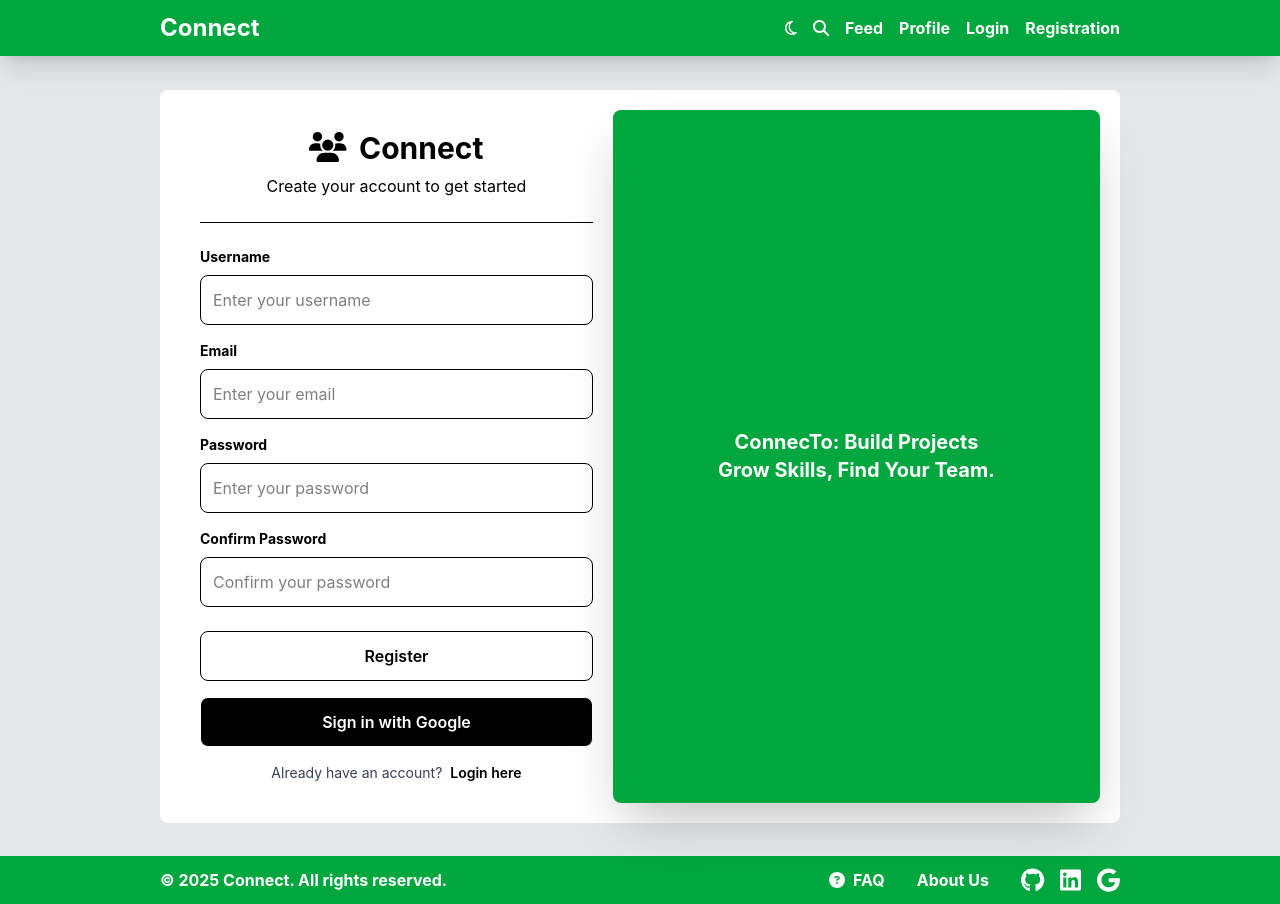
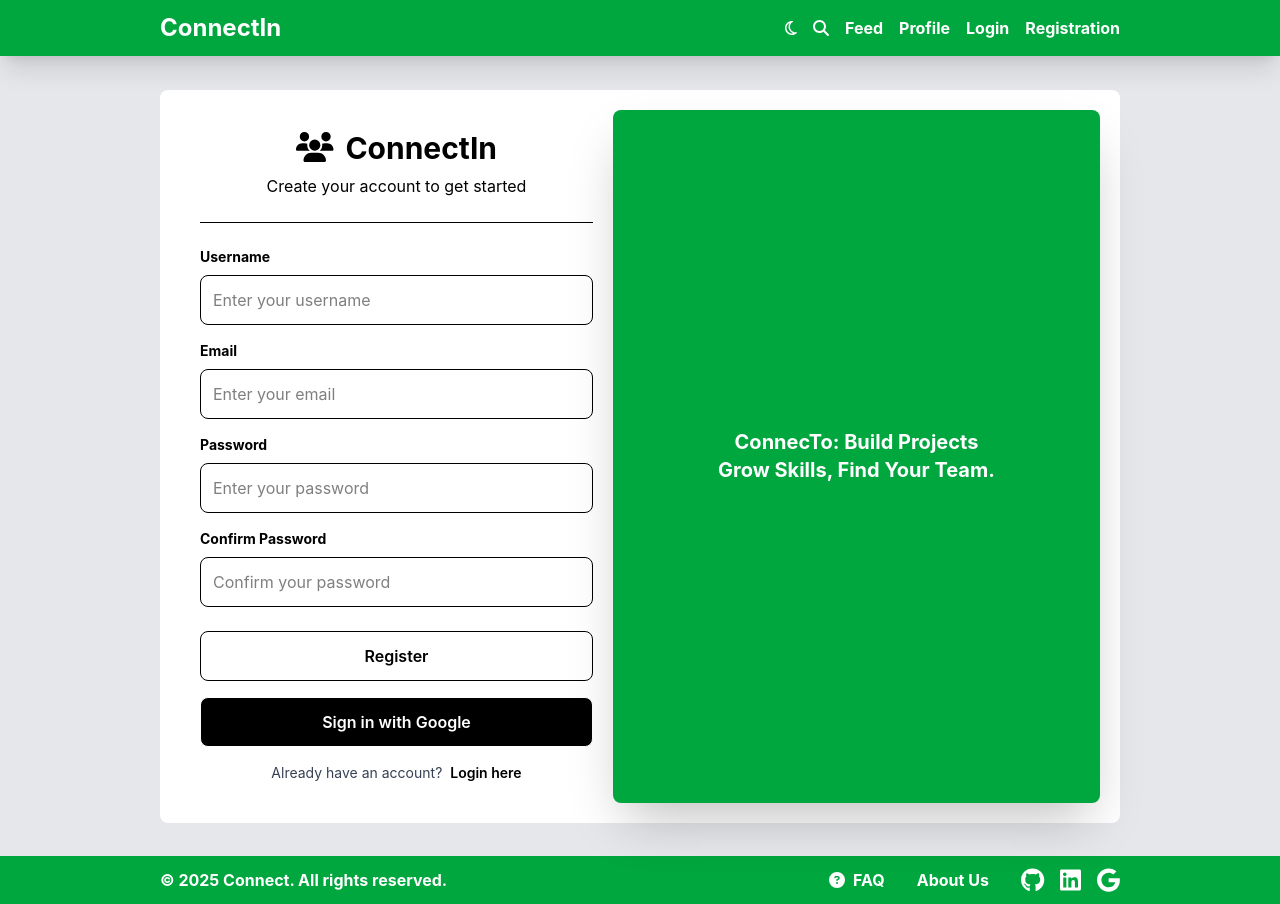
Before and after one commit to mrnamazbek/ConnectIn, a React (Vite) app in the folder connectin-frontend/: page /register in a window 1280 px wide. Built offline with nearby package versions, Linux system fonts and the light colour scheme; a web font is replaced by a local one.

Commit message:
Rename website

```diff
--- a/connectin-frontend/src/components/NavBar.jsx
+++ b/connectin-frontend/src/components/NavBar.jsx
@@ -20,7 +20,7 @@ const NavBar = () => {
                     {/* Logo */}
                     <h1 className="text-2xl">
                         <NavLink to="/" end>
-                            Connect
+                            ConnectIn
                         </NavLink>
                     </h1>
 
--- a/connectin-frontend/src/pages/LoginPage.jsx
+++ b/connectin-frontend/src/pages/LoginPage.jsx
@@ -19,7 +19,7 @@ const LoginPage = () => {
                 {/* Right side - Promotional Text */}
                 <div className="w-3/4 bg-green-600 text-white flex justify-center items-center rounded-lg shadow-2xl">
                     <p className="text-xl font-bold text-center px-5">
-                        ConnecTo: Build Projects <br /> Grow Skills, Find Your Team.{" "}
+                        ConnectIn: Build Projects <br /> Grow Skills, Find Your Team.{" "}
                     </p>
                 </div>
             </div>
--- a/connectin-frontend/src/pages/RegisterPage.jsx
+++ b/connectin-frontend/src/pages/RegisterPage.jsx
@@ -75,7 +75,7 @@ const RegisterForm = () => {
         <div className="bg-white p-5 rounded-lg w-full max-w-lg">
             <h1 className="text-3xl font-bold text-center mb-2">
                 <FontAwesomeIcon icon={faUsers} />
-                <span className="ml-3">Connect</span>
+                <span className="ml-3">ConnectIn</span>
             </h1>
             <p className="text-center text-black mb-6">Create your account to get started</p>
 
```
Also changed, not shown: 1 other file (tests, documents, lock files or other folders).
